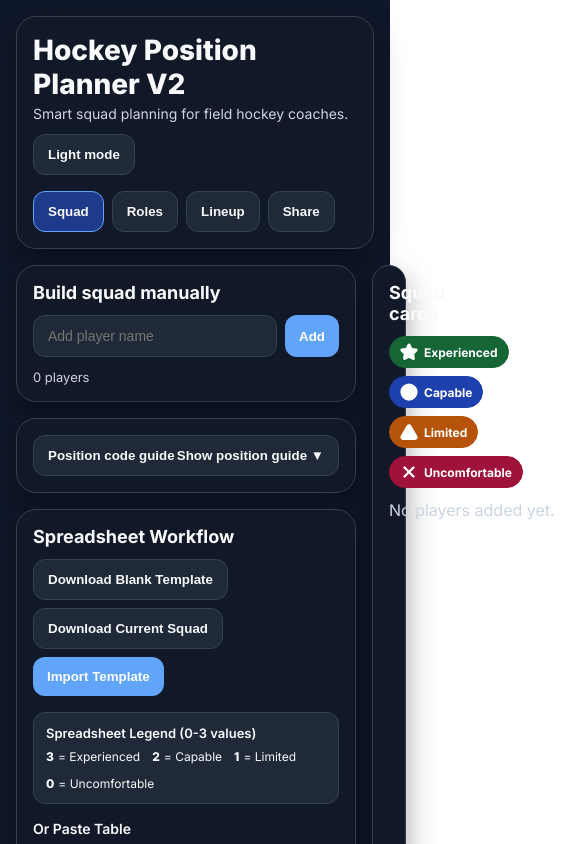
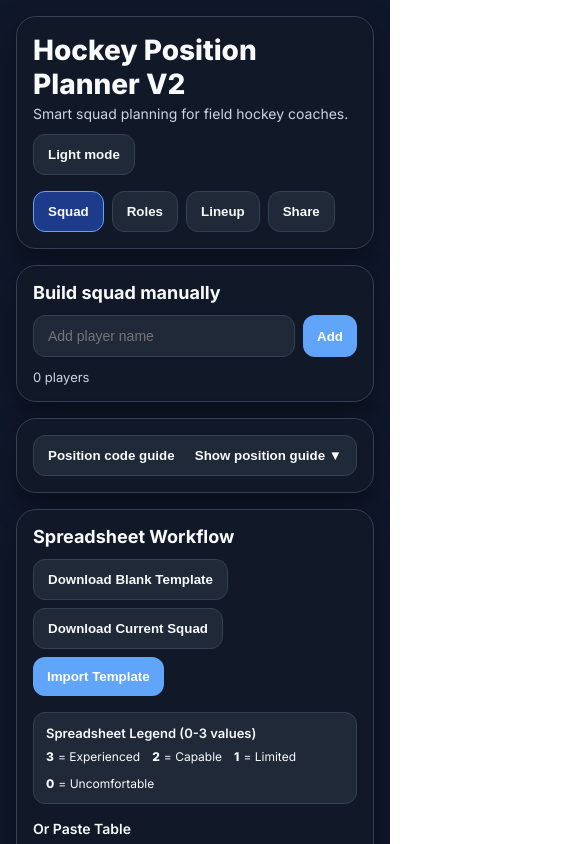
Before and after one commit to Barbiliscious/HockeyPlanner, a React (Vite) app: page / in a window 390 px wide. Shown: the top 844 px of the page, 585 px wide, since content can reach past the window. Built offline with nearby package versions, Linux system fonts and the light colour scheme.

Commit message:
Stack Squad and Roles layouts on mobile

```diff
--- a/src/App.jsx
+++ b/src/App.jsx
@@ -762,7 +762,7 @@ export default function FieldHockeyPositionPlannerV2() {
         </div>
 
         {tab === "Squad" && (
-          <div onClick={() => setActivePlayerId(null)} style={{ display: "grid", gridTemplateColumns: "minmax(340px, 0.9fr) minmax(0, 1.1fr)", gap: 16 }}>
+          <div onClick={() => setActivePlayerId(null)} style={{ display: "grid", gridTemplateColumns: isMobile ? "minmax(0, 1fr)" : "minmax(340px, 0.9fr) minmax(0, 1.1fr)", gap: 16 }}>
             <div style={{ display: "flex", flexDirection: "column", gap: 16 }}>
               <div style={card} onClick={(e) => e.stopPropagation()}>
                 <div style={{ fontSize: 18, fontWeight: 700, marginBottom: 12 }}>Build squad manually</div>
@@ -898,7 +898,7 @@ export default function FieldHockeyPositionPlannerV2() {
         )}
 
         {tab === "Roles" && (
-          <div style={{ display: "grid", gridTemplateColumns: "320px minmax(0, 1fr)", gap: 16 }}>
+          <div style={{ display: "grid", gridTemplateColumns: isMobile ? "minmax(0, 1fr)" : "320px minmax(0, 1fr)", gap: 16 }}>
             <div style={card}>
               <div style={{ fontSize: 18, fontWeight: 700, marginBottom: 10 }}>Players</div>
               <div style={{ display: "flex", flexDirection: "column", gap: 8, maxHeight: 70 * 8, overflowY: "auto" }}>
```
